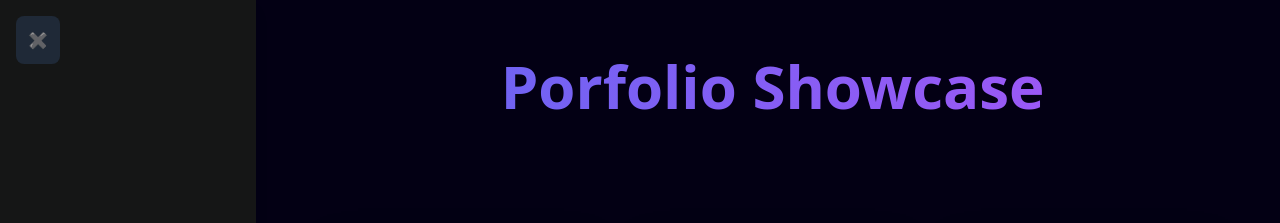
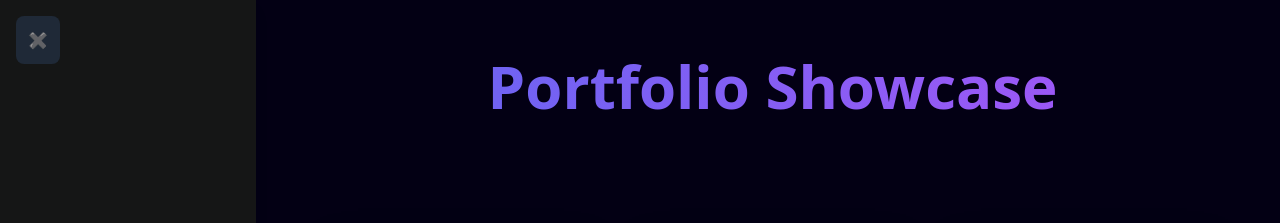
Before and after one commit to Marlon-03/Personal-Portfolio, a Vue app: page /projects in a window 1280 px wide. Shown: the top 223 px of the page. Built offline with nearby package versions, Linux system fonts and the light colour scheme.

Commit message:
Update Project.vue

```diff
--- a/src/views/Project.vue
+++ b/src/views/Project.vue
@@ -1,7 +1,7 @@
 <template>
     <div class=" p-1 md:p-6 w-full">
         <h1 class="text-5xl md:text-6xl font-bold mb-8 bg-gradient-to-r from-[#6366f1] to-[#a855f7] bg-clip-text text-transparent text-center pb-7 md:pb-20">
-            Porfolio Showcase
+            Portfolio Showcase
         </h1>
 
         <div class="grid grid-cols-1 sm:grid-cols-2 lg:grid-cols-3 gap-8">
```
